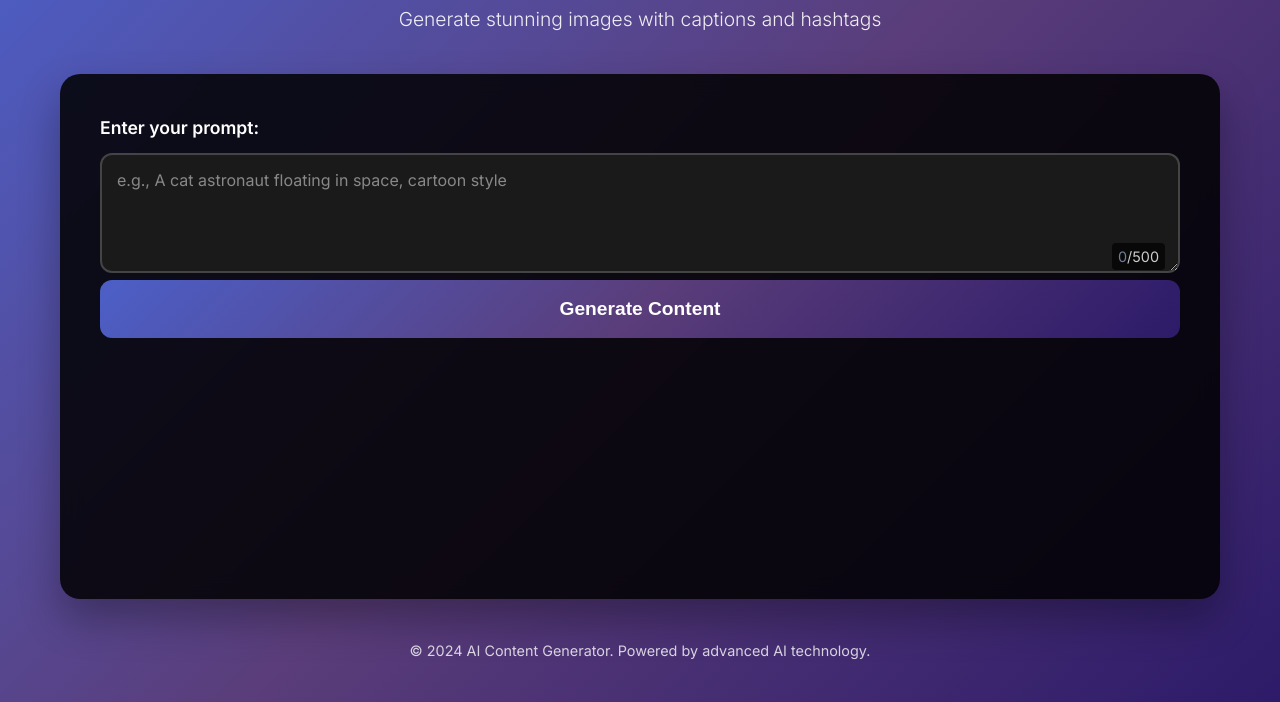
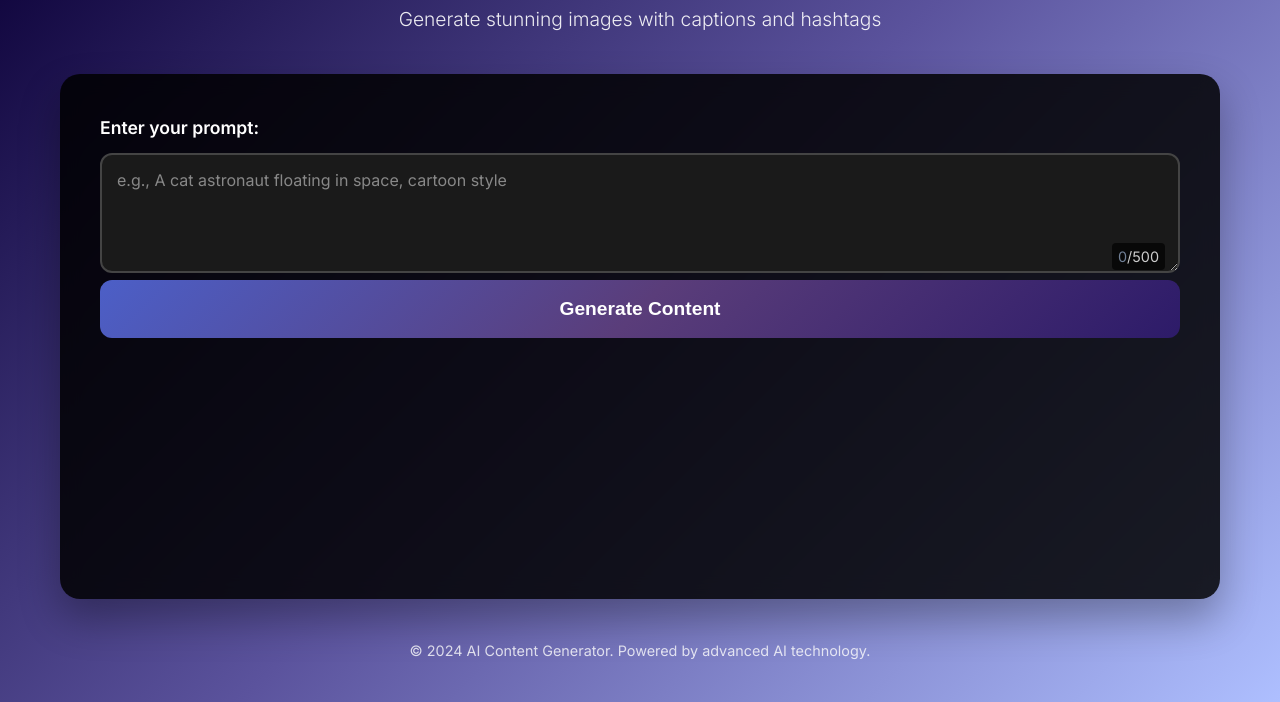
Before and after one commit to srijiata/conte-creation-frontend, a plain HTML site: page index.html in a window 1280 px wide. Shown: the part 98-800 px from the top of the page. Drawn offline with Linux system fonts and the light colour scheme.

Commit message:
Update style.css

```diff
--- a/style.css
+++ b/style.css
@@ -7,7 +7,7 @@
 
 body {
     font-family: 'Inter', -apple-system, BlinkMacSystemFont, 'Segoe UI', Roboto, sans-serif;
-    background: linear-gradient(135deg, #4c5fc7 0%, #5a3d7a 50%, #2d1b69 100%);
+    background: linear-gradient(315deg, #AEBFFF 0%, #5B539D 50%, #0B0037 100%);
     min-height: 100vh;
     color: #333;
     line-height: 1.6;
```
